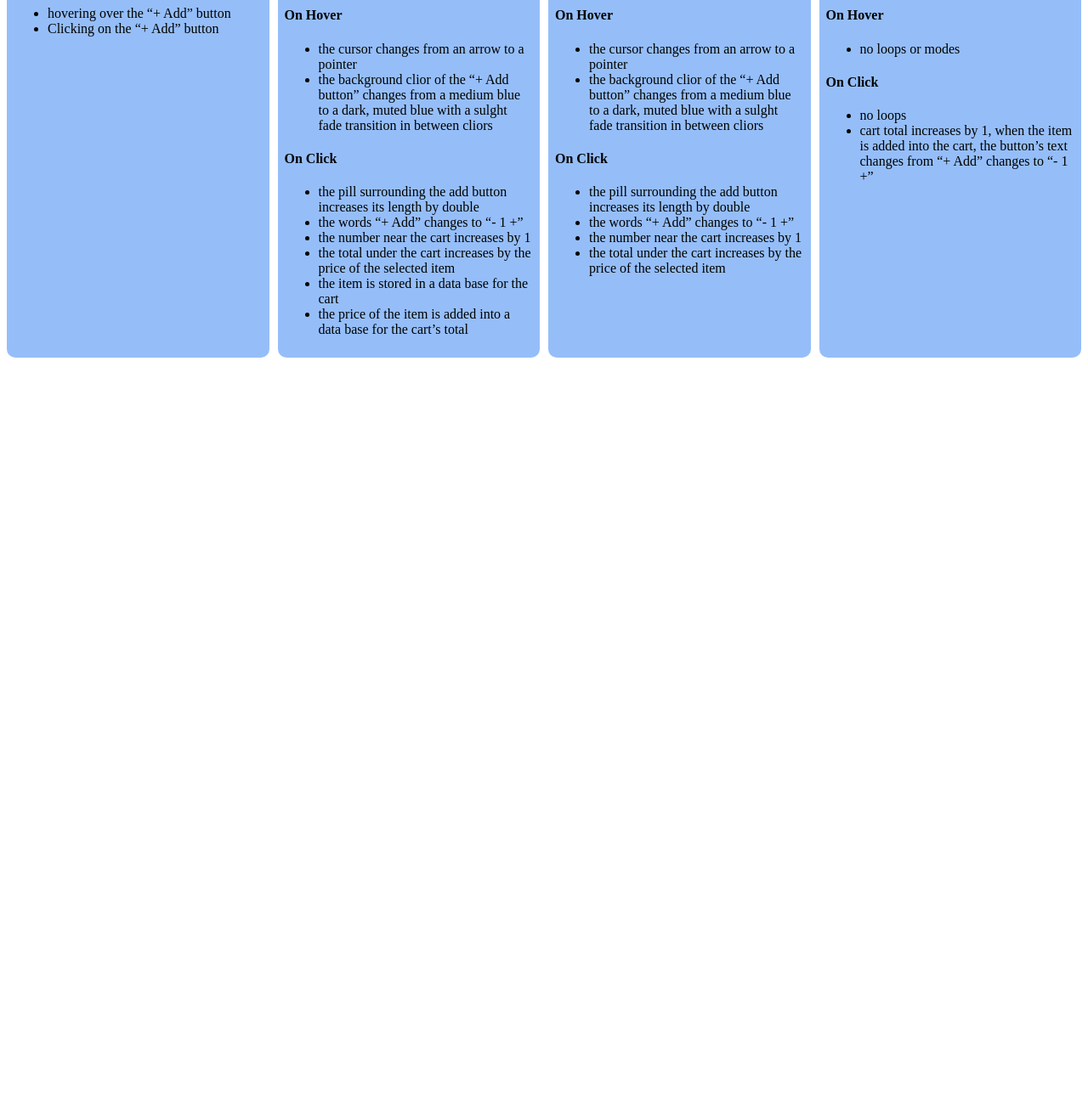
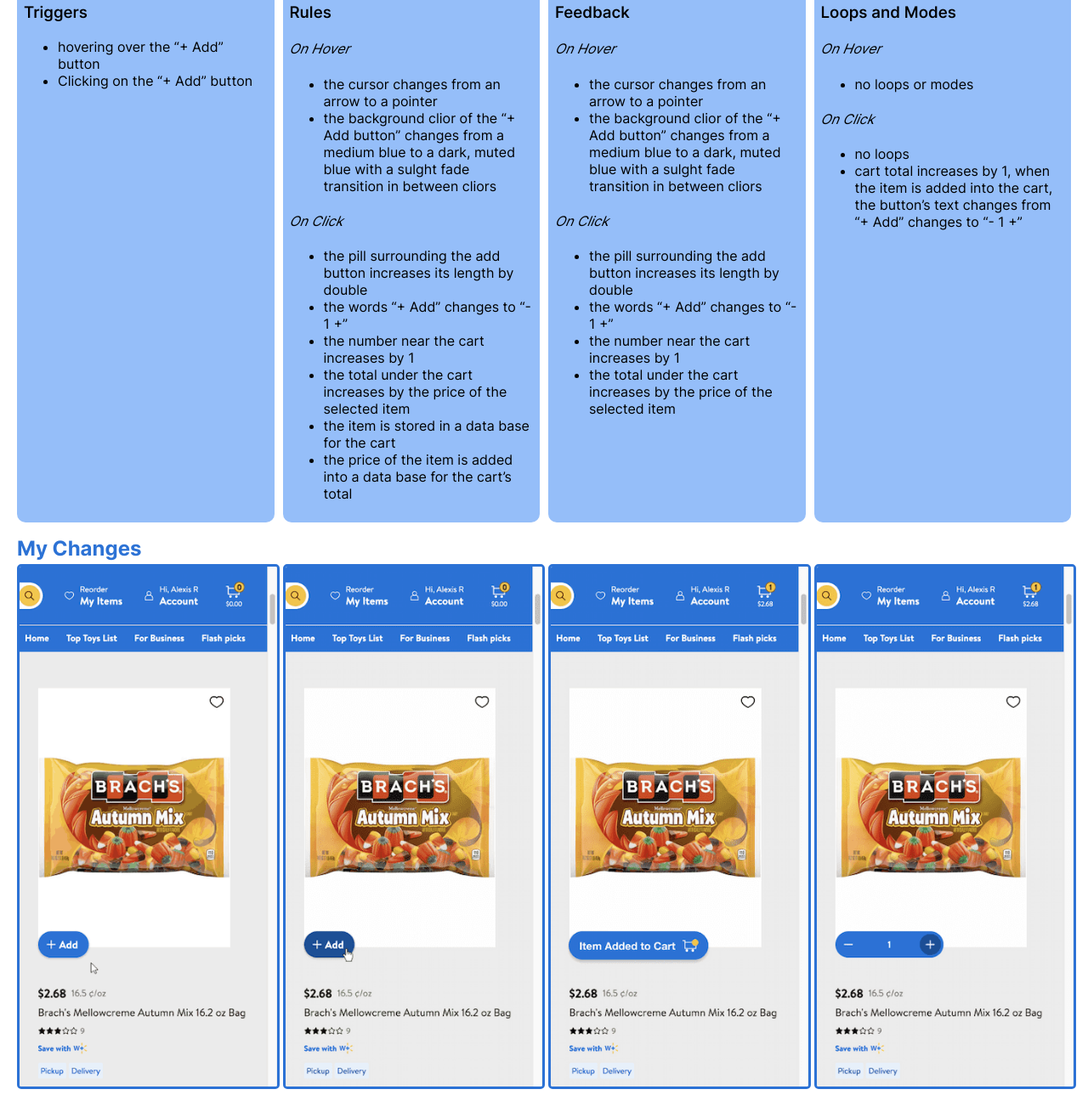
Before and after one commit to alexisraya/idm241-aar335, a plain HTML site: page index.html in a window 1280 px wide. Shown: the part 170-1459 px from the top of the page at 85% size. Before the commit the page ends 800 px from the top, so only its background shows below. Drawn offline with Linux system fonts and the light colour scheme.

Commit message:
:lipstick: added grid to images and new font

```diff
--- a/index.html
+++ b/index.html
@@ -13,7 +13,7 @@
     <h2>Interaction: Adding an item into the cart</h2>
     </div>
 
-
+    <h2 class="section_title">Notes</h2>
     <!--Triggers-->
     <div class="notes">
         <div class = "section">
@@ -74,9 +74,27 @@
             </ul>
         </div>
     </div>
+    <h2 class="section_title">My Changes</h2>
     <div class = "images">
         <picture>
-            <source srcset="assets/InitialState.png">
+            <source srcset="assets/alpha/InitialState.png">
+            <source media="(max-width: 650px)" srcset="assets/alpha/InitialState-Small.png">
+            <img class="images__image" src="assets/alpha/InitialState-Small.png">
+        </picture>
+        <picture>
+            <source srcset="assets/alpha/OnHover.png">
+            <source media="(max-width: 650px)" srcset="assets/alpha/OnHover-Small.png">
+            <img class="images__image" src="assets/alpha/OnHover-Small.png">
+        </picture>
+        <picture>
+            <source srcset="assets/alpha/OnClick.png">
+            <source media="(max-width: 650px)" srcset="assets/alpha/OnClick-Small.png">
+            <img class="images__image" src="assets/alpha/OnClick-Small.png">
+        </picture>
+        <picture>
+            <source srcset="assets/alpha/FinalState.png">
+            <source media="(max-width: 650px)" srcset="assets/alpha/FinalState-Small.png">
+            <img class="images__image" src="assets/alpha/FinalState-Small.png">
         </picture>
     </div>
 
--- a/styles.css
+++ b/styles.css
@@ -11,25 +11,46 @@
 
     --backgroundcolor: #ffffffe3;
 }
+
+@font-face{
+    font-family: 'Inter';
+    src: url(assets/alpha/Inter-VariableFont_slnt,wght.woff2) format('woff2');
+}
+
 h1{
     color: var(--blue);
+    font-family: 'Inter', monospace, sans-serif;
     size: var(--h1-size);
     margin-bottom: .25rem;
 }
 h2{
     color: var(--darkblue);
+    font-family: 'Inter', monospace, sans-serif;
     size: var(--h2-size);
     margin-top: .25rem;
 }
 h3{
+    font-family: 'Inter', monospace, sans-serif;
+    font-weight: 550;
     size: var(--h3-size);
 }
+h4{
+    font-family: 'Inter', monospace, sans-serif;
+    font-weight: 400;
+    font-style: italic;
+}
 p, li{
+    font-family: 'Inter', monospace, sans-serif;
     size: var(--p-size);
 }
 a{
     color: var(--blue);
+    font-family: 'Inter', monospace, sans-serif;
     text-decoration-color: var(--yellow);
+}
+
+body{
+    margin: 20px;
 }
 
 .title{
@@ -38,24 +59,46 @@ a{
 
 .section{
     background-color: var(--lightblue);
+    border: 1rem;
     border-radius: 10px;
     padding:.5rem;
+}
+
+.section_title{
+    color: var(--blue);
+    margin: .5rem 0rem .25rem 0rem;
 }
 
 .notes{
     display: grid;
     grid-template-columns: 1;
     column-gap: 10px;
+    margin: 0rem 0rem 1rem 0rem;
     row-gap: 10px;
 
 }
-.section{
-    border: 1rem;
+.images{
+    display: grid;
+    grid-template-columns: 1fr 1fr;
+    column-gap: 10px;
+    row-gap: 10px;
+    max-width: 100%;
 }
+
+.images__image{
+    border:solid 3px var(--blue);
+    border-radius: 5px;
+    width: 100%;
+}
+
+
 
 @media (min-width: 620px) {
     .notes{
         grid-template-columns: 1fr 1fr;
+    }
+    .images{
+        grid-template-columns: 1fr 1fr 1fr 1fr;
     }
 }
 
```
Also changed, not shown: assets/alpha/Inter-VariableFont_slnt,wght.woff2 (added).
